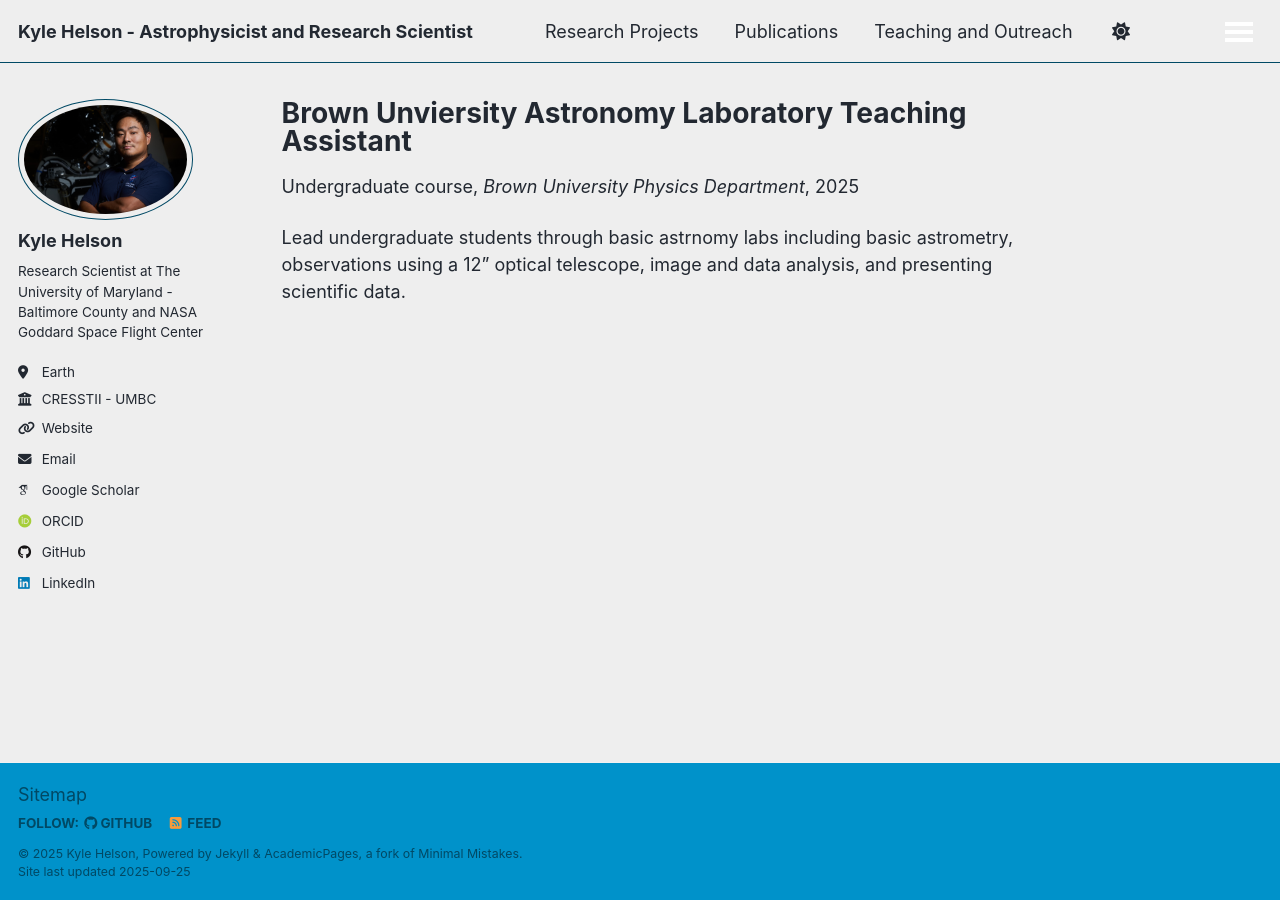
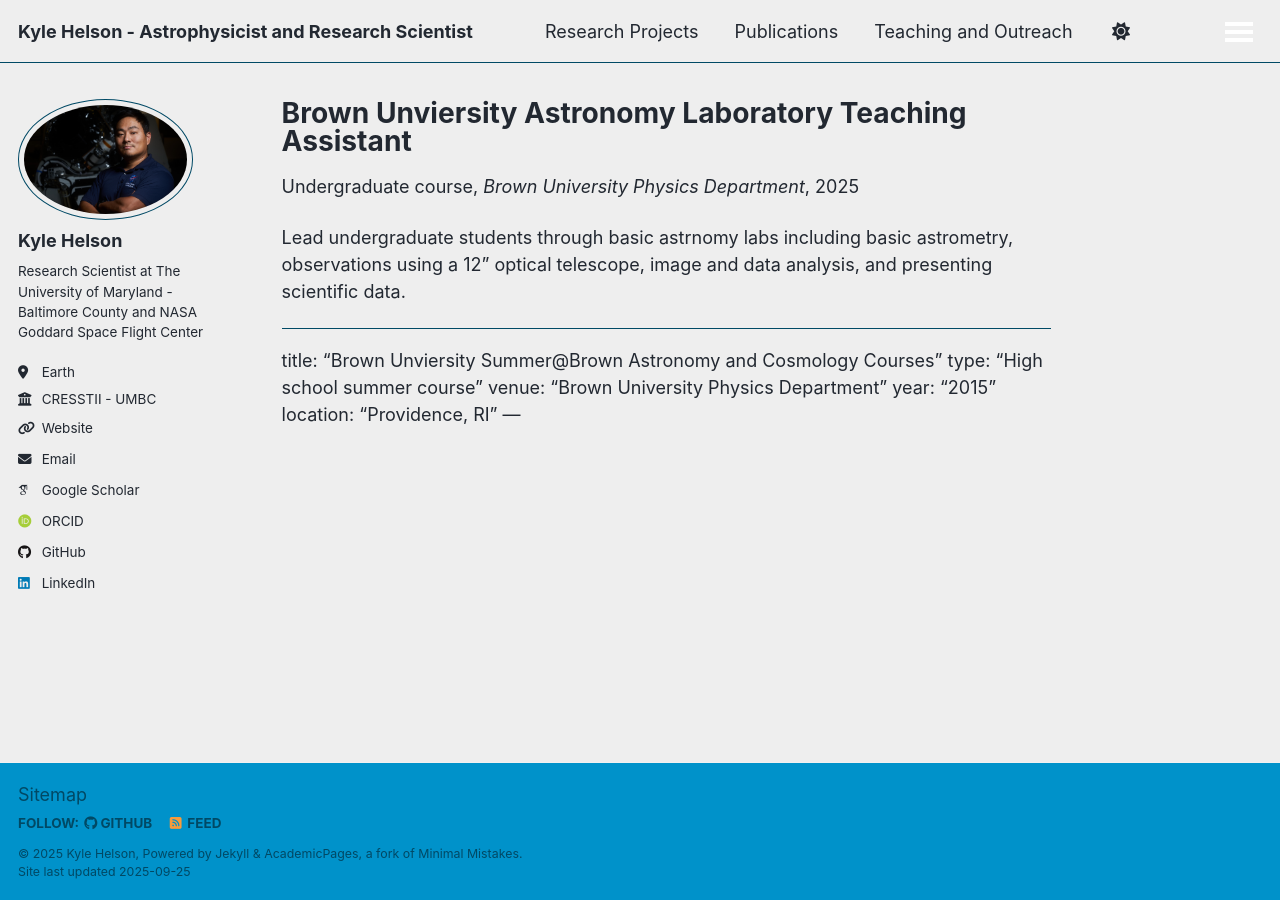
Before and after one commit to kylehelson/kylehelson.github.io, a Jekyll site: the page built from _teaching/brown_teaching.md, in a window 1280 px wide. Built offline with Jekyll 4.4.1, drawn with Linux system fonts in a browser that asks for light colours; some web fonts are replaced; a script that is not in the unit is left out.

Commit message:
Update brown_teaching.md

```diff
--- a/_teaching/brown_teaching.md
+++ b/_teaching/brown_teaching.md
@@ -6,3 +6,13 @@ year: "2015"
 location: "Providence, RI"
 ---
 Lead undergraduate students through basic astrnomy labs including basic astrometry, observations using a 12" optical telescope, image and data analysis, and presenting scientific data.
+
+
+
+---
+title: "Brown Unviersity Summer@Brown Astronomy and Cosmology Courses"
+type: "High school summer course"
+venue: "Brown University Physics Department"
+year: "2015"
+location: "Providence, RI"
+---
```
